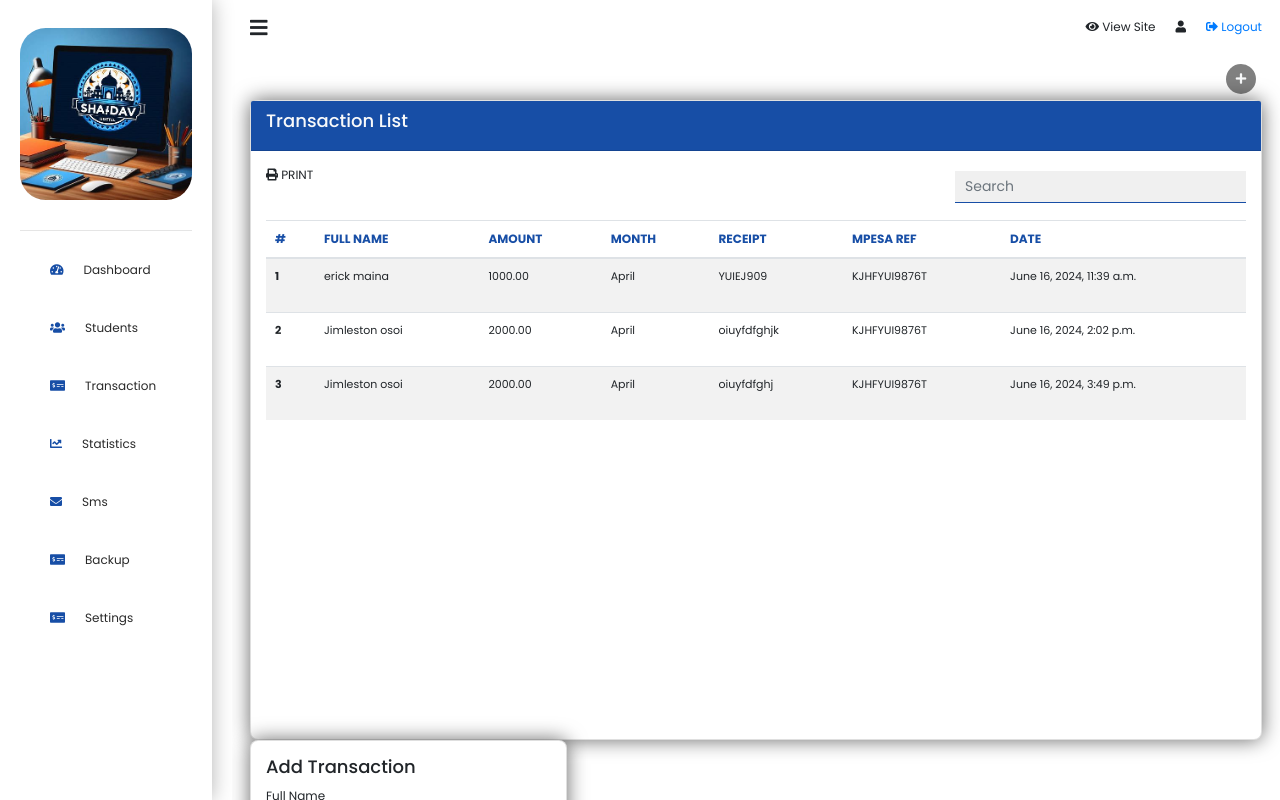
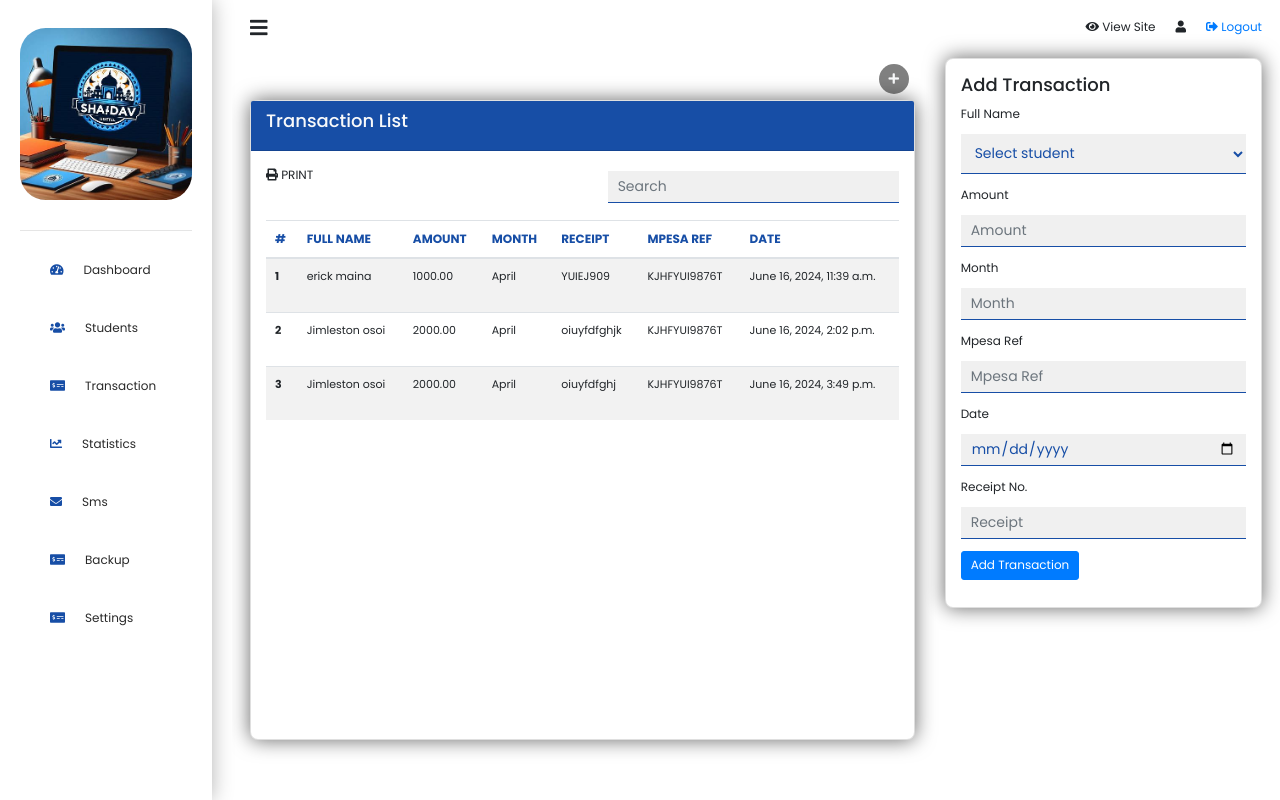
Before and after one commit to jim-les/Hostel-Management-system, a Django app: page /transaction/ in a window 1280 px wide. Run offline with Django 4.2, Linux system fonts and the light colour scheme; data comes from the database, SQL or seed files in the repository; some libraries are stand-ins or nearby versions.

Commit message:
Update the website pages

```diff
--- a/Admin/templates/transaction/transaction.html
+++ b/Admin/templates/transaction/transaction.html
@@ -4,7 +4,7 @@
 
 {% block content %}
 <div class="row px-4">
-    <div class="col-md-12 col-12">
+    <div class="col-md-8 col-12">
         <div class="d-flex justify-content-end">
             <div class="text-right d-flex justify-content-center align-items-center text-light m-2 add_transaction_col_btn" style="background-color: gray; width: 30px; height: 30px; border-radius: 100%;">
                 <i class="fa fa-plus "></i>
```
